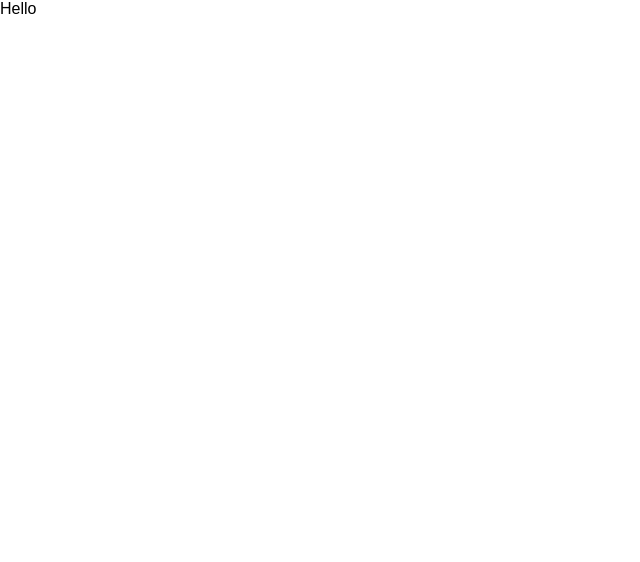
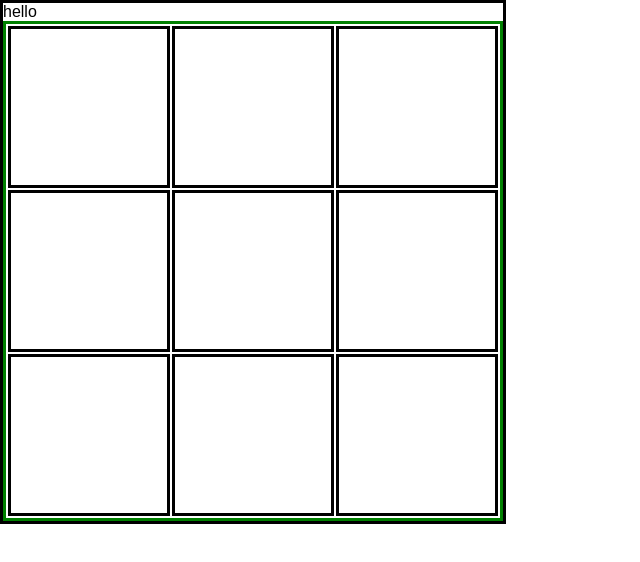
Before and after one commit to scottishasian/Noughts_and_Crosses, a React (Create React App) app: page / in a window 1280 px wide. Shown: the top 562 px of the page, without its empty margins (0-640 px from the left). Built offline with nearby package versions, Linux system fonts and the light colour scheme.

Commit message:
Game Board reacts to button clicks.

```diff
--- /dev/null
+++ b/src/GameComponents/GameBoard.jsx
@@ -0,0 +1,54 @@
+import React from 'react';
+
+class GameBoard extends React.Component {
+  constructor(props) {
+    super(props);
+
+    this.state = {
+      player: 'x',
+      grid: ["","","",
+             "","","",
+             "","",""]
+    };
+
+    this.handleCellClick = this.handleCellClick.bind(this);
+
+
+  }
+
+
+
+  handleCellClick(event) {
+    const posClicked = event.target.getAttribute('cellposition');
+
+    console.log(posClicked);
+
+    //this.state.grid[posClicked] = this.state.player;
+    const array = this.state.grid.slice(0);
+    array[posClicked] = this.state.player;
+
+    this.setState({
+      grid: array
+      //doesn't set the state immedietly, if wanting so log changes, check the copied array.
+    });
+
+  }
+
+  render() {
+    return (
+      <div className="game-board">
+        <table>
+          <tbody>
+            <tr><td cellposition={0} onClick={this.handleCellClick}>{this.state.grid[0]}</td><td cellposition={1} onClick={this.handleCellClick}>{this.state.grid[1]}</td><td cellposition={2} onClick={this.handleCellClick}>{this.state.grid[2]}</td></tr>
+            <tr><td cellposition={3} onClick={this.handleCellClick}>{this.state.grid[3]}</td><td cellposition={4} onClick={this.handleCellClick}>{this.state.grid[4]}</td><td cellposition={5} onClick={this.handleCellClick}>{this.state.grid[5]}</td></tr>
+            <tr><td cellposition={6} onClick={this.handleCellClick}>{this.state.grid[6]}</td><td cellposition={7} onClick={this.handleCellClick}>{this.state.grid[7]}</td><td cellposition={8} onClick={this.handleCellClick}>{this.state.grid[8]}</td></tr>
+          </tbody>
+
+        </table>
+
+      </div>
+    )
+  }
+}
+
+export default GameBoard;
--- a/src/GameComponents/GameContainer.jsx
+++ b/src/GameComponents/GameContainer.jsx
@@ -1,11 +1,21 @@
 import React from 'react';
+import GameBoard from './GameBoard.jsx';
 
 class GameContainer extends React.Component {
+
+  constructor(props){
+    super(props);
+
+  }
+
 
 
   render() {
     return (
-      <div> Hello </div>
+      <div className="game-container">
+        hello
+        <GameBoard />
+      </div>
     )
   }
 }
--- a/src/index.css
+++ b/src/index.css
@@ -3,3 +3,23 @@ body {
   padding: 0;
   font-family: sans-serif;
 }
+
+.game-container {
+  width: 500px;
+  display: inline-block;
+  margin-left: auto;
+  margin-right: auto;
+  border-style: solid;
+}
+
+table {
+  width: 500px;
+  height: 500px;
+  border-style: solid;
+  border-color: green;
+
+}
+
+td {
+  border-style: solid;
+}
```
